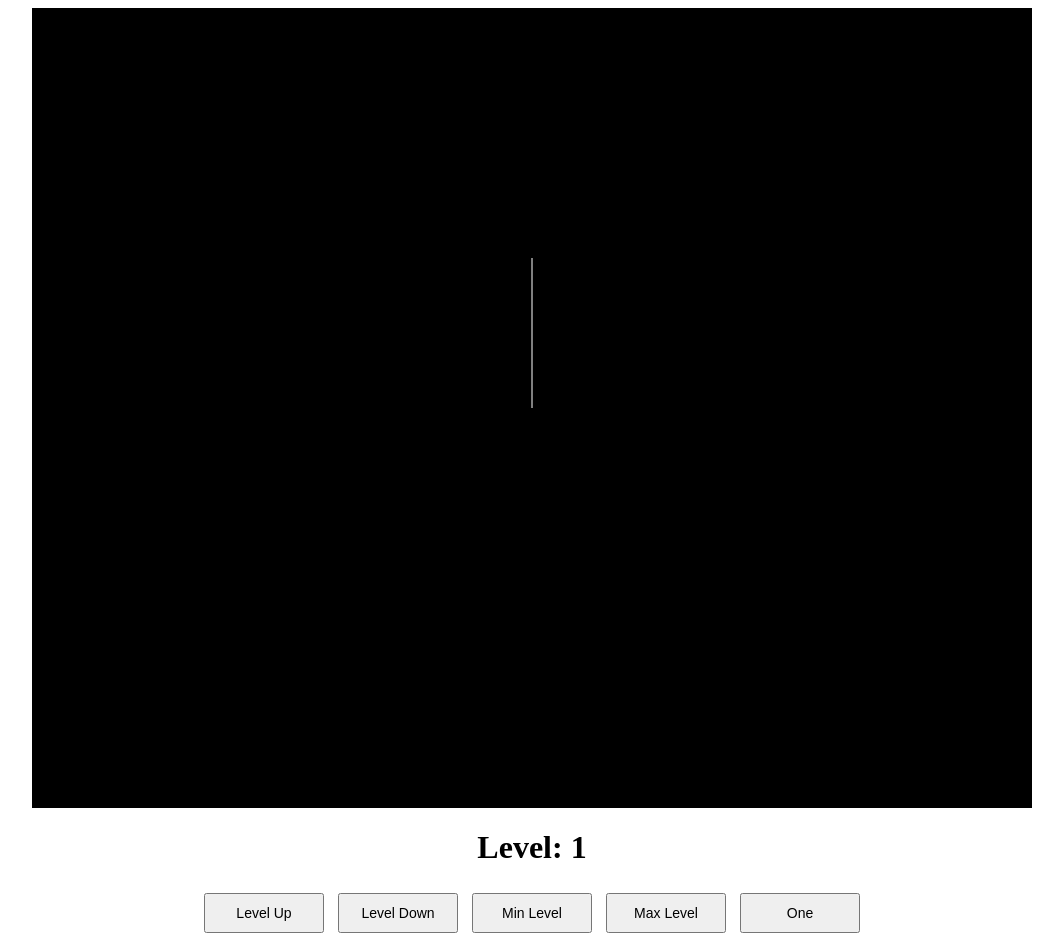
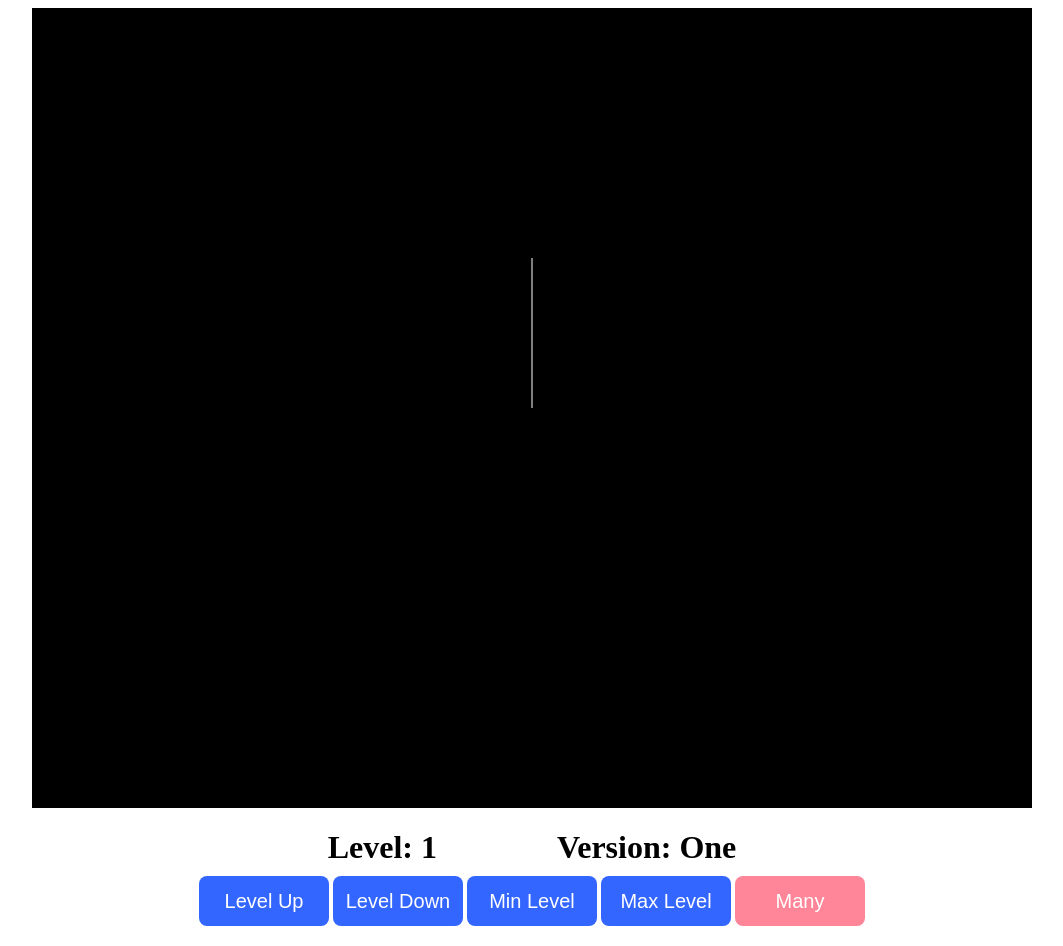
Before and after one commit to Dr-RayLight/recursive_tree_practice, a plain HTML site: page App/index.html in a window 1280 px wide. Shown: the whole page, without its empty margins (108-1171 px from the left). Drawn offline with Linux system fonts and the light colour scheme.

Commit message:
finish all

```diff
--- a/App/index.html
+++ b/App/index.html
@@ -12,36 +12,68 @@
             background-color: black;
         }
 
+        h1 {
+            margin-bottom: 0;
+        }
+
         .layout {
             text-align: center;
-            margin-top: 20px;
+            margin-top: 10px;
         }
 
-        button {
-            margin: 5px;
-            padding: 10px;
-            font-size: 14px;
-            width: 120px;
+        .textLayout {
+            display: flex;
+            gap: 120px;
+            justify-content: center;
+        }
+
+        .buttonStyle {
+            transition-duration: 0.2s;
+            background-color: #3366ff;
+            color: white;
+            border: 0;
+            font-size: 20px;
+            width: 130px;
+            height: 50px;
+            border-radius: 8px;
+        }
+
+        .buttonStyle2 {
+            transition-duration: 0.2s;
+            background-color: #ff667dca;
+            color: white;
+            border: 0;
+            font-size: 20px;
+            width: 130px;
+            height: 50px;
+            border-radius: 8px;
+        }
+
+        .buttonStyle:hover {
+            background-color: #ff9966;
+            color: white;
+        }
+
+        .buttonStyle2:hover {
+            background-color: #ffbb33;
+            color: white;
         }
     </style>
 </head>
 
 <body>
     <canvas id="treeCanvas" width="1000" height="800"></canvas>
-    <div class="layout">
+    <div class="textLayout">
         <h1 id="txtLevel"></h1>
+        <h1 id="txtVersion"></h1>
     </div>
     <div class="layout">
-        <button id="btnLevelUp">Level Up</button>
-        <button id="btnLevelDown">Level Down</button>
-        <button id="btnMin">Min Level</button>
-        <button id="btnMax">Max Level</button>
-        <button id="btnSwitchVersion"></button>
+        <button class="buttonStyle" id="btnLevelUp">Level Up</button>
+        <button class="buttonStyle" id="btnLevelDown">Level Down</button>
+        <button class="buttonStyle" id="btnMin">Min Level</button>
+        <button class="buttonStyle" id="btnMax">Max Level</button>
+        <button class="buttonStyle2" id="btnSwitchVersion"></button>
     </div>
-    <!-- <div class="layout">
-        <button id="btnSwitchVersion"></button>
-    </div> -->
-
     <script>
 
         // -----------------------------------------------------------------------------------------------------------
@@ -50,12 +82,13 @@
         const MIN_LEVEL = 1;
         const MIN_BRANCH_DEPTH = 1;
         const MAX_BRANCH_DEPTH = 5;
+        const SIXTH_ANGLE_SEGMENT = [0, 60, 120, 180, 240, 300].map(_ => _ * Math.PI / 180);
 
+        // Branch of Tree
         const TREE_BRANCH_COLOR = 'white';
-        const TREE_BRANCH_LENGTHS = [150, 80, 30, 20, 15];
+        const TREE_BRANCH_LENGTHS = [150, 80, 30, 20, 13];
 
         // Petal of tree
-        const PETAL_STYLE_RAIDNS = [0, 60, 120, 180, 240, 300].map(_ => _ * Math.PI / 180);
         const PETAL_WIDTH = 3;
         const PETAL_RADIUS = 5;
         const PETAL_COLOR = 'pink';
@@ -69,12 +102,14 @@
         const canvas = document.getElementById('treeCanvas');
         const ctx = canvas.getContext('2d');
 
+        // Start Point of X, Y
         const startX = canvas.width / 2;
         const startY = canvas.height / 2;
 
         const VERSION = {
             ONE: 'One',
             MANY: 'Many',
+            opposite: () => labelOfVersion === 'One' ? 'Many' : 'One'
         };
 
         // -----------------------------------------------------------------------------------------------------------
@@ -83,27 +118,12 @@
         let labelOfVersion = VERSION.ONE;
 
         function drawCircleTrees(cx, cy, depth) {
-            PETAL_STYLE_RAIDNS.forEach((angle, i) => {
+            SIXTH_ANGLE_SEGMENT.forEach((angle, i) => {
                 const distance = 35;
                 const x1 = cx + Math.cos(angle) * distance;
                 const y1 = cy + Math.sin(angle) * distance;
                 drawTree(x1, y1, angle, depth);
             });
-
-         //   const numberOfPoints = 5;
-         //      const angleStep = Math.PI / numberOfPoints;
-        //       const rotationOffset = Math.PI / 2;
-
-        //       for (let i = 0; i < 2 * numberOfPoints; i++) {
-       //            if (i % 2 === 0) {
-         //              const angle = i * angleStep + rotationOffset;
-          //             const radius = 35;
-
-            //           const x1 = centerX + Math.cos(angle) * radius;
-             //          const y1 = centerY + Math.sin(angle) * radius;
-             //          drawTree(x1, y1, angle, depth);
-           //        }
-             //  }
         }
 
         function drawTree(x1, y1, angle, depth) {
@@ -156,7 +176,7 @@
         // Only show on level 7 or 8
         function drawMultiPetal(cx, cy) {
             const distance = 8;
-            PETAL_STYLE_RAIDNS.forEach((angle, i) => {
+            SIXTH_ANGLE_SEGMENT.forEach((angle, i) => {
                 let x = cx + Math.cos(angle) * distance;
                 let y = cy + Math.sin(angle) * distance;
 
@@ -235,7 +255,8 @@
 
             // The label of current level.
             document.getElementById('txtLevel').innerText = `Level: ${currentLevel}`;
-            document.getElementById('btnSwitchVersion').innerText = labelOfVersion;
+            document.getElementById('txtVersion').innerText = `Version: ${labelOfVersion}`;
+            document.getElementById('btnSwitchVersion').innerText = VERSION.opposite();
         }
 
         // -----------------------------------------------------------------------------------------------------------
@@ -274,7 +295,8 @@
 
         // Switch the label of version
         document.getElementById('btnSwitchVersion').addEventListener('click', () => {
-            labelOfVersion = (labelOfVersion === VERSION.ONE) ? VERSION.MANY : VERSION.ONE;
+            //labelOfVersion = (labelOfVersion === VERSION.ONE) ? VERSION.MANY : VERSION.ONE;
+            labelOfVersion = VERSION.opposite();
             init();
         });
 
```
